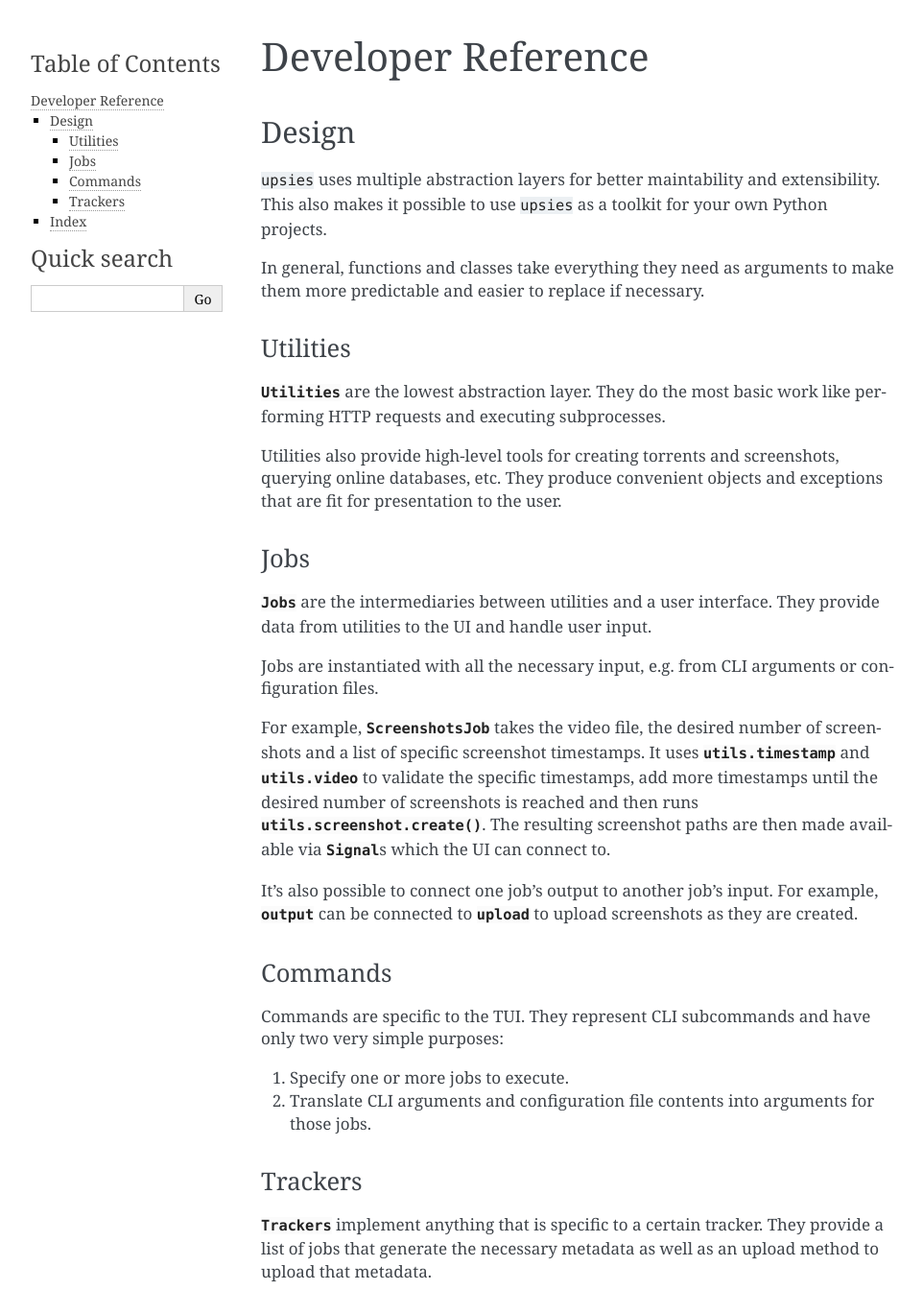
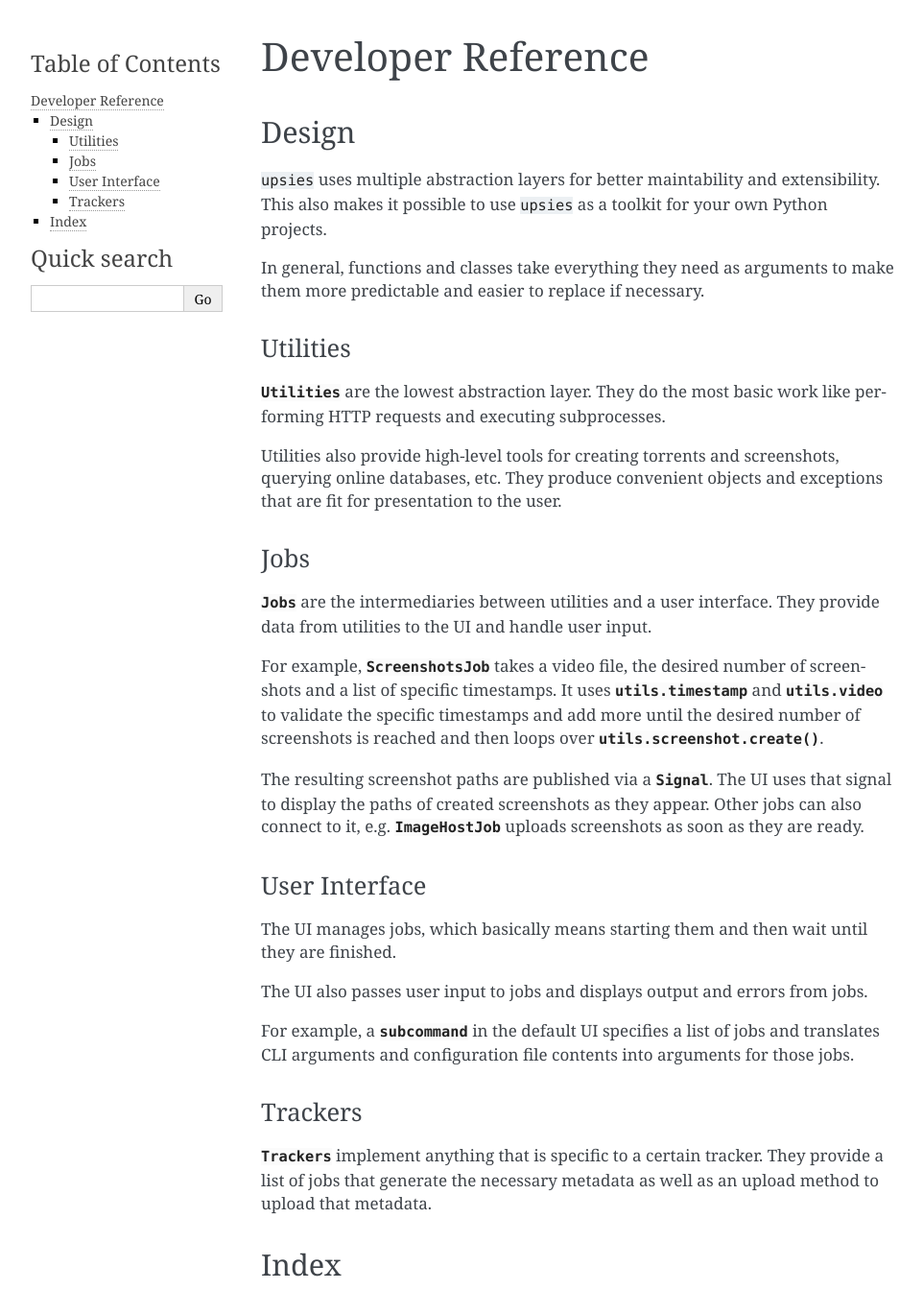
Before and after one commit to plotski/upsies, a Sphinx documentation site: the page built from docs/reference.rst, in a window 1280 px wide, cut to the strip 0-1344 px from the top of the page. Shown: the whole strip at 96% size, without its empty margins (148-1110 px from the left). Built offline with Sphinx 7.4.7, drawn with Linux system fonts in a browser that asks for light colours.

Commit message:
Adjust some docs

```diff
--- a/docs/quickstart.rst
+++ b/docs/quickstart.rst
@@ -1,8 +1,9 @@
 Quickstart
 ==========
 
-These commands should get you started quickly. Inexperienced users should read
-the :doc:`installation manual <./installation>`.
+This is a very concise overview of how to get ``upsies`` up and running.
+
+Read the :doc:`installation manual <./installation>` for more details.
 
 Installation
 ------------
--- a/docs/reference.rst
+++ b/docs/reference.rst
@@ -27,31 +27,29 @@
 :mod:`Jobs <upsies.jobs>` are the intermediaries between utilities and a user
 interface. They provide data from utilities to the UI and handle user input.
 
-Jobs are instantiated with all the necessary input, e.g. from CLI arguments or
-configuration files.
+For example, :class:`~.jobs.screenshots.ScreenshotsJob` takes a video file, the
+desired number of screenshots and a list of specific timestamps. It uses
+:mod:`.utils.timestamp` and :mod:`.utils.video` to validate the specific
+timestamps and add more until the desired number of screenshots is reached and
+then loops over :func:`.utils.screenshot.create`.
 
-For example, :class:`~.jobs.screenshots.ScreenshotsJob` takes the video file,
-the desired number of screenshots and a list of specific screenshot
-timestamps. It uses :mod:`.utils.timestamp` and :mod:`.utils.video` to validate
-the specific timestamps, add more timestamps until the desired number of
-screenshots is reached and then runs :func:`.utils.screenshot.create`. The
-resulting screenshot paths are then made available via
-:class:`~.utils.signal.Signal`\ s which the UI can connect to.
+The resulting screenshot paths are published via a
+:class:`~.utils.signal.Signal`. The UI uses that signal to display the paths of
+created screenshots as they appear. Other jobs can also connect to it, e.g.
+:class:`~.jobs.imghost.ImageHostJob` uploads screenshots as soon as they are
+ready.
 
-It's also possible to connect one job's output to another job's input. For
-example, :attr:`~.ScreenshotsJob.output` can be connected to
-:class:`~.ImageHostJob.upload` to upload screenshots as they are created.
+User Interface
+^^^^^^^^^^^^^^
 
-Commands
-^^^^^^^^
+The UI manages jobs, which basically means starting them and then wait until
+they are finished.
 
-Commands are specific to the TUI. They represent CLI subcommands and have only
-two very simple purposes:
+The UI also passes user input to jobs and displays output and errors from jobs.
 
-#. Specify one or more jobs to execute.
-
-#. Translate CLI arguments and configuration file contents into arguments for
-   those jobs.
+For example, a :class:`subcommand <upsies.uis.tui.commands.CommandBase>` in the
+default UI specifies a list of jobs and translates CLI arguments and
+configuration file contents into arguments for those jobs.
 
 Trackers
 ^^^^^^^^
```
Also changed, not shown: other parts of docs/reference.rst (+1 -0 lines).
